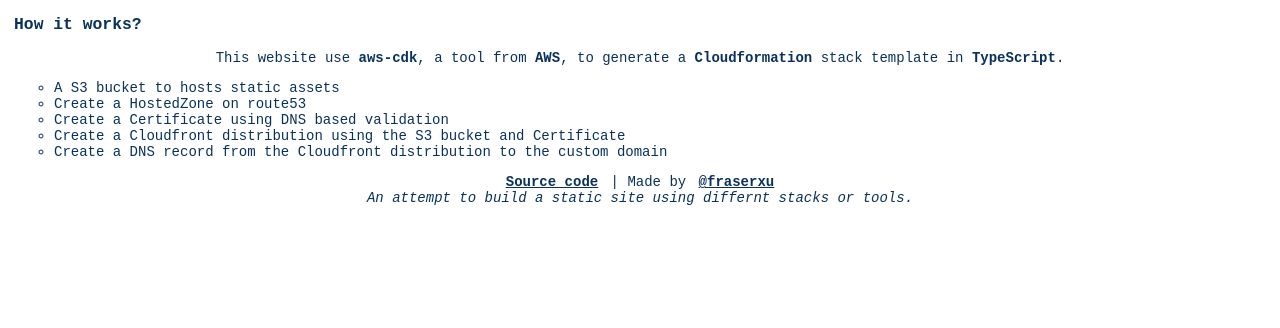
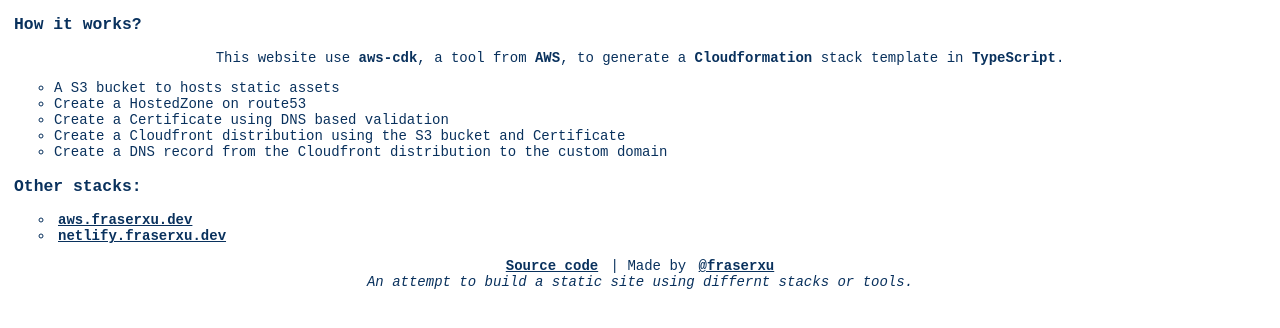
Before and after one commit to fraserxu/aws.fraserxu.dev, a website: page site/index.html in a window 1280 px wide. Shown: the part 84-412 px from the top of the page. Drawn offline with Linux system fonts and the light colour scheme.

Commit message:
add link

```diff
--- a/site/index.html
+++ b/site/index.html
@@ -42,6 +42,17 @@
         </li>
       </ul>
     </section>
+    <section>
+      <h3>Other stacks:</h3>
+      <ul>
+        <li>
+          <a href="https://aws.fraserxu.dev">aws.fraserxu.dev</a>
+        </li>
+        <li>
+          <a href="https://netlify.fraserxu.dev">netlify.fraserxu.dev</a>
+        </li>
+      </ul>
+    </section>
     <footer>
       <a href="https://github.com/fraserxu/aws.fraserxu.dev">Source code</a> |
       Made by <a href="https://github.com/fraserxu">@fraserxu</a>
```
